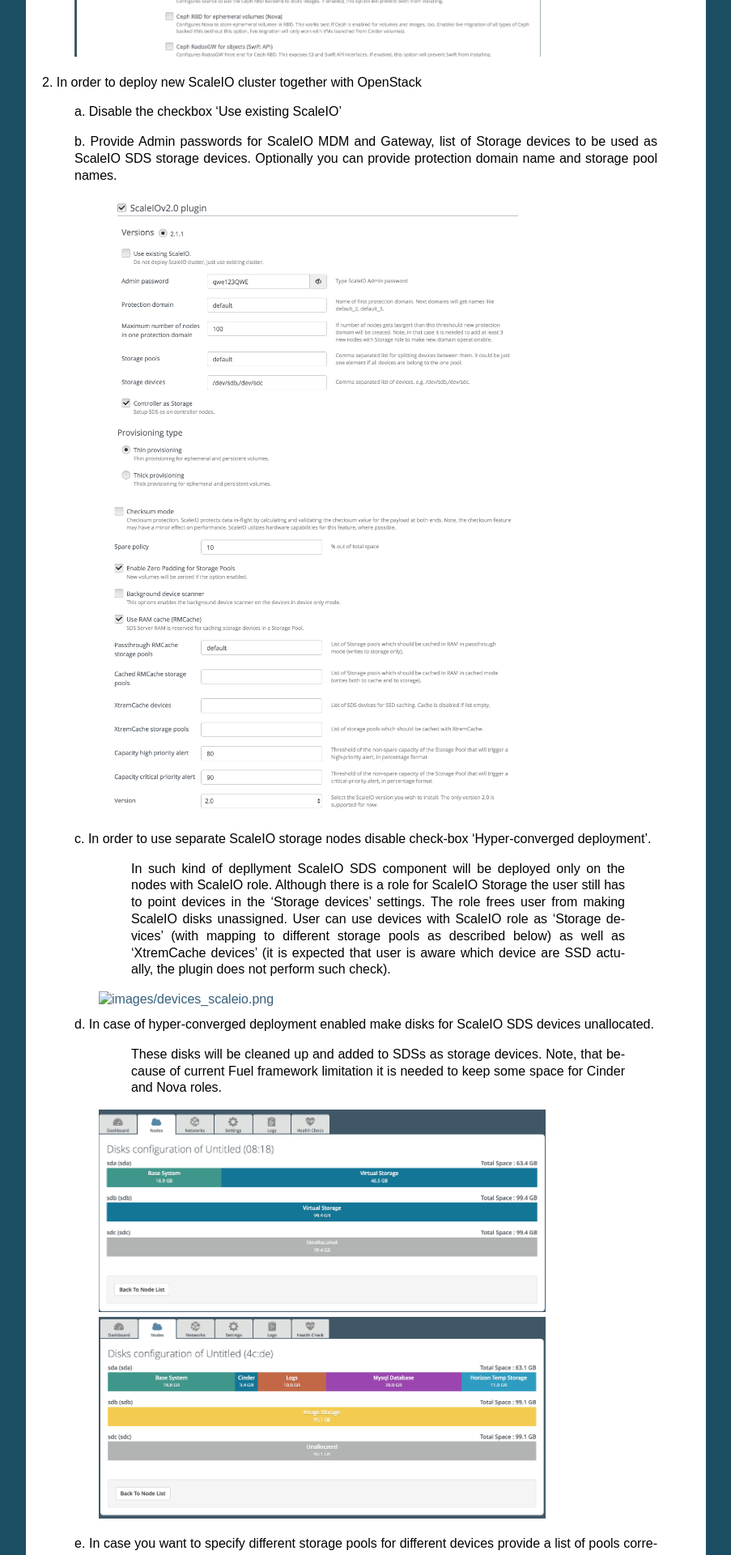
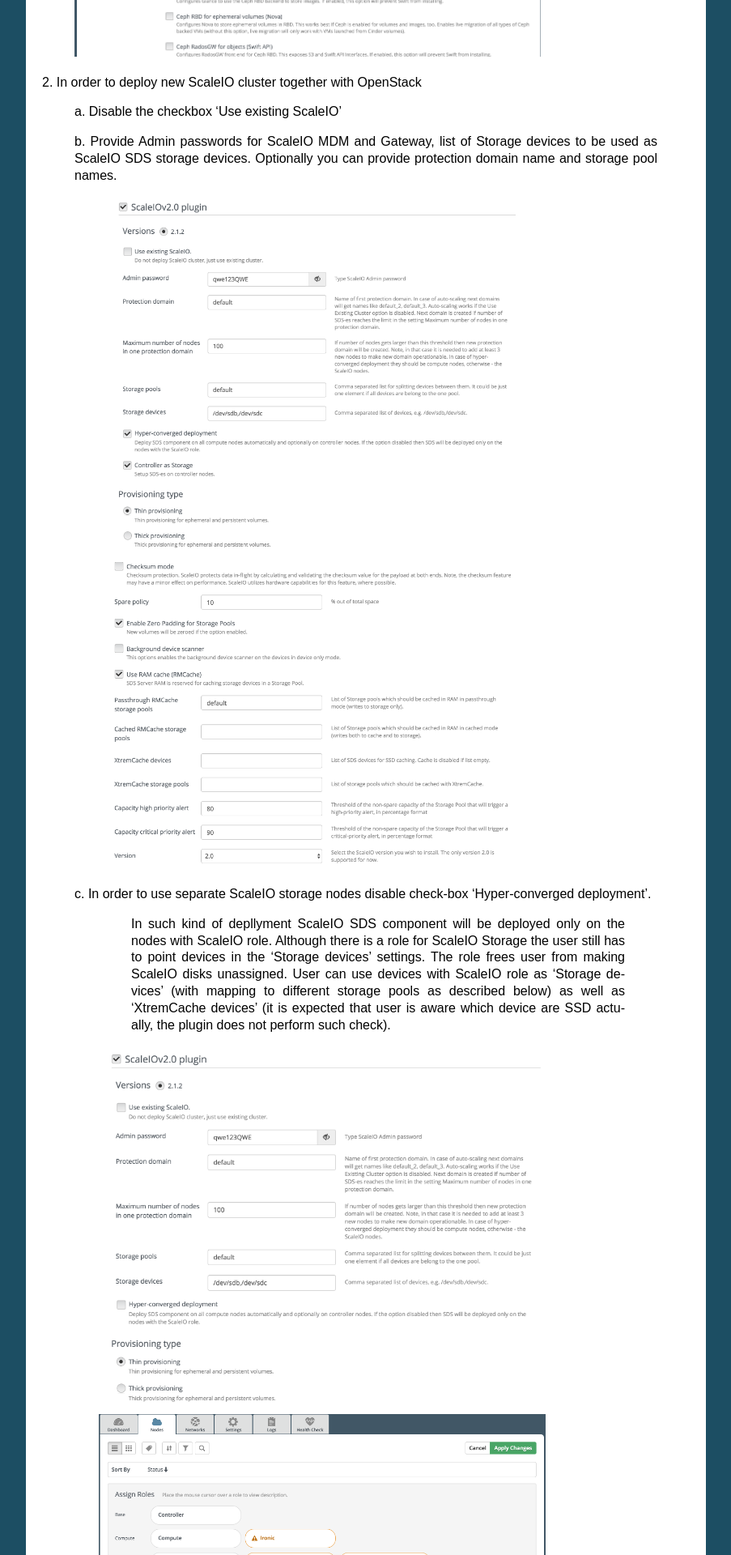
Before and after one commit to openstack-archive/fuel-plugin-scaleio, a Sphinx documentation site: the page built from doc/source/guide.rst, in a window 1280 px wide. Shown: the part 2392-4312 px from the top of the page at 81% size, without its empty margins (198-1101 px from the left). Built offline with Sphinx 7.4.7, drawn with Linux system fonts in a browser that asks for light colours.

Commit message:
[doc] add pictures for non hyper converged deployment
Change-Id: Ic272dbcd656d362dfec1ea06118a6c89e3bf7d45

```diff
--- a/doc/source/guide.rst
+++ b/doc/source/guide.rst
@@ -86,6 +86,12 @@
       role as 'Storage devices' (with mapping to different storage pools as described below) as well as
       'XtremCache devices' (it is expected that user is aware which device are SSD actually,
       the plugin does not perform such check).
+
+    .. image:: images/settings2_nh.png
+       :width: 80%
+
+    .. image:: images/role_scaleio.png
+       :width: 80%
 
     .. image:: images/devices_scaleio.png
        :width: 80%
```
Also changed, not shown: doc/source/images/devices_scaleio.png (added), doc/source/images/role_scaleio.png (added), doc/source/images/settings2.png, doc/source/images/settings2_nh.png (added).
